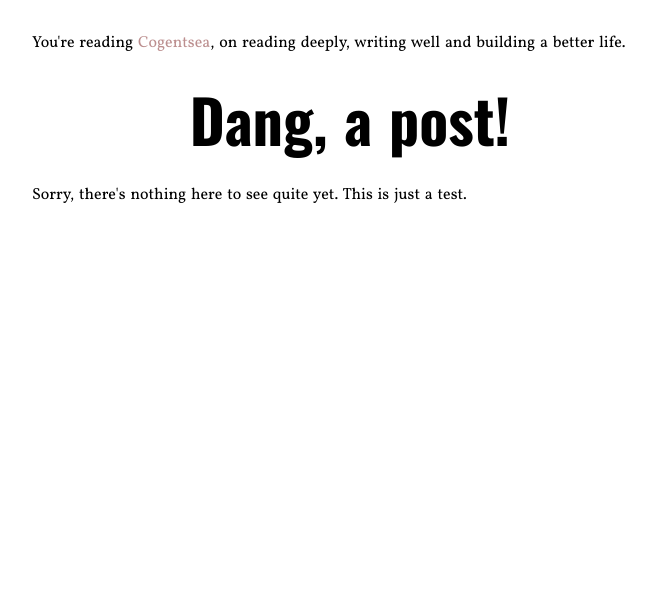
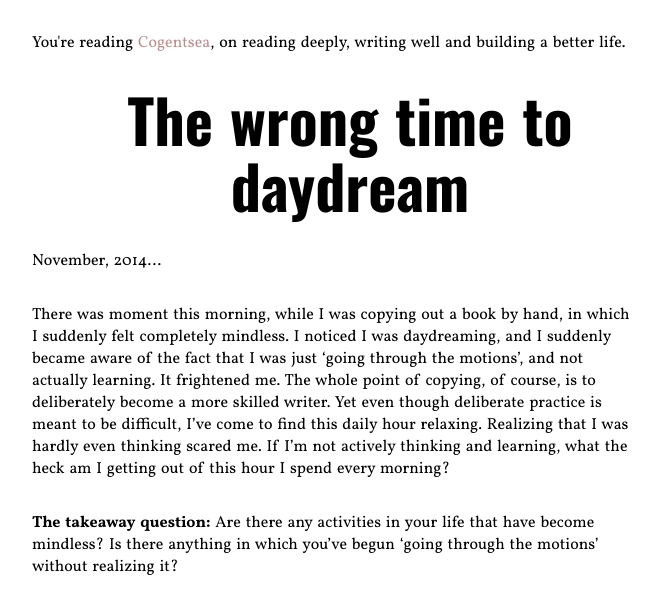
Before and after one commit to jacksoncusick/cogentsea, a Jekyll site: the page built from _posts/2014-09-24-fifth.html, in a window 1280 px wide. Shown: the top 614 px of the page, without its empty margins (290-950 px from the left). Built offline with Jekyll 4.4.1, drawn with Linux system fonts in a browser that asks for light colours.

Commit message:
Update 2014-09-24-fifth.html

```diff
--- a/_posts/2014-09-24-fifth.html
+++ b/_posts/2014-09-24-fifth.html
@@ -1,8 +1,10 @@
 ---
 layout: default
-title: Fifth Post
-excerpt: Fifth post
+title: The wrong time to daydream
+excerpt: Taken aback by my own mindlessness
 ---
 
-<h1>Dang, a post!</h1>
-<p>Sorry, there's nothing here to see quite yet. This is just a test.</p>
+<h1>The wrong time to daydream</h1>
+<p>November, 2014...</p>
+<p>There was moment this morning, while I was copying out a book by hand, in which I suddenly felt completely mindless. I noticed I was daydreaming, and I suddenly became aware of the fact that I was just ‘going through the motions’, and not actually learning. It frightened me. The whole point of copying, of course, is to deliberately become a more skilled writer.  Yet even though deliberate practice is meant to be difficult, I’ve come to find this daily hour relaxing. Realizing that I was hardly even thinking scared me. If I’m not actively thinking and learning, what the heck am I getting out of this hour I spend every morning?</p>
+<p><b>The takeaway question:</b> Are there any activities in your life that have become mindless? Is there anything in which you’ve begun ‘going through the motions’ without realizing it?</p>
```
